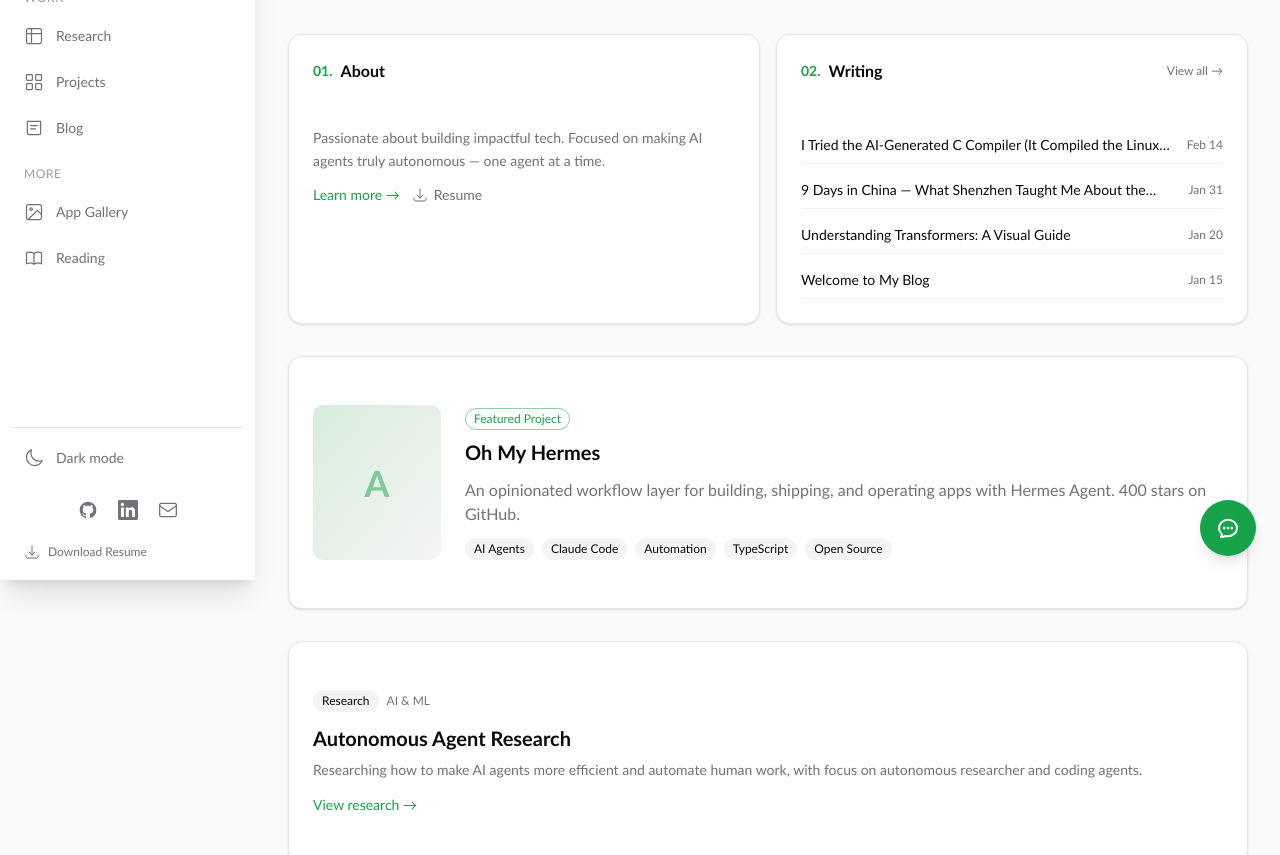
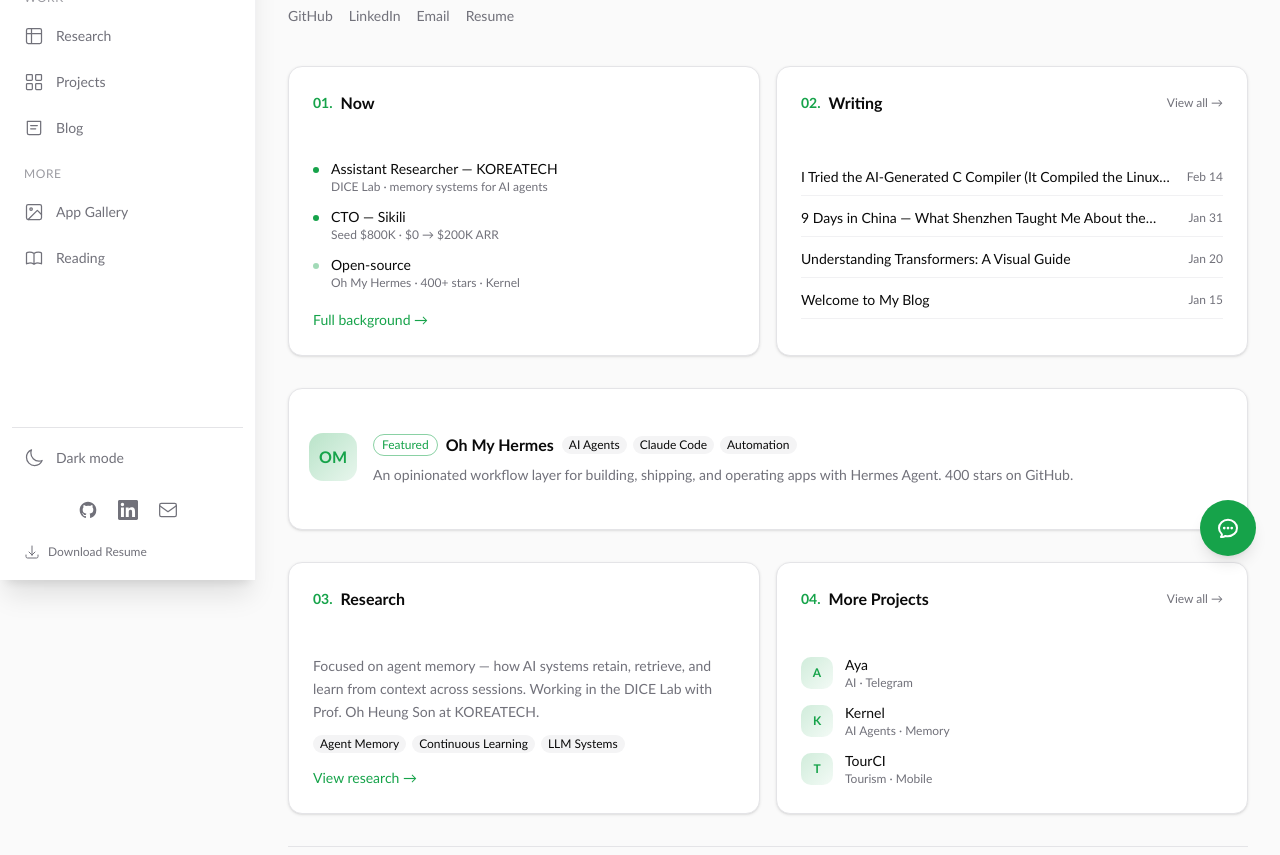
Before and after one commit to Salomondiei08/portfolio, a Next.js app: page / in a window 1280 px wide. Shown: the part 220-1075 px from the top of the page. Built offline with nearby package versions, Linux system fonts and the light colour scheme.

Commit message:
feat: richer homepage — Now section, research, project list, social links in hero

```diff
--- a/src/app/page.tsx
+++ b/src/app/page.tsx
@@ -4,7 +4,7 @@
 import { Badge } from "@/components/ui/badge";
 import { NewsletterForm } from "@/components/portfolio/NewsletterForm";
 import { FadeIn, SlideIn } from "@/components/portfolio/animations";
-import { featuredProject } from "@/lib/portfolio-data";
+import { featuredProject, portfolioProjects } from "@/lib/portfolio-data";
 import { getAllPosts } from "@/lib/markdown";
 
 export default function Home() {
@@ -14,14 +14,14 @@
     href: `/blog/${post.slug}`,
   }));
 
+  const otherProjects = portfolioProjects.filter((p) => p.id !== featuredProject.id).slice(0, 3);
+
   return (
     <div className="space-y-8">
-      {/* Hero Section — rendered immediately (no animation wrapper) so the h1 is the LCP element */}
-      <section className="space-y-4 pb-4">
+      {/* Hero */}
+      <section className="space-y-4 pb-2">
         <p className="text-muted-foreground">Hello, I&apos;m</p>
-        <h1 className="text-4xl md:text-5xl font-bold tracking-tight">
-          Salomon Diei
-        </h1>
+        <h1 className="text-4xl md:text-5xl font-bold tracking-tight">Salomon Diei</h1>
         <div className="flex items-center gap-3">
           <div className="h-px w-12 bg-primary" />
           <h2 className="text-xl text-muted-foreground">AI Engineer & Researcher</h2>
@@ -29,45 +29,57 @@
         <p className="text-muted-foreground leading-relaxed max-w-2xl">
           Building intelligent systems and researching memory for self-learning, evolving agents.
         </p>
+        <div className="flex gap-4 text-sm pt-1">
+          <a href="https://github.com/salomondiei08" target="_blank" rel="noopener noreferrer" className="text-muted-foreground hover:text-primary transition-colors">GitHub</a>
+          <a href="https://linkedin.com/in/salomondiei" target="_blank" rel="noopener noreferrer" className="text-muted-foreground hover:text-primary transition-colors">LinkedIn</a>
+          <a href="mailto:salomondiei08@gmail.com" className="text-muted-foreground hover:text-primary transition-colors">Email</a>
+          <a href="/Salomon_Academic_Resume.pdf" download="Salomon_Diei_Resume.pdf" className="text-muted-foreground hover:text-primary transition-colors">Resume</a>
+        </div>
       </section>
 
-      {/* Top Cards: About + Writing */}
+      {/* Now + Writing */}
       <div className="grid md:grid-cols-2 gap-4">
-        {/* About Card */}
         <FadeIn delay={100}>
-          <Card className="bg-card border-border hover:border-primary/50 transition-all duration-300 group card-hover h-full">
+          <Card className="bg-card border-border hover:border-primary/50 transition-all duration-300 h-full">
             <CardHeader className="pb-3">
               <CardTitle className="text-base font-semibold flex items-center gap-2">
                 <span className="text-primary text-sm">01.</span>
-                About
+                Now
               </CardTitle>
             </CardHeader>
-            <CardContent className="space-y-3">
-              <p className="text-sm text-muted-foreground leading-relaxed">
-                Passionate about building impactful tech. Focused on making AI agents truly autonomous — one agent at a time.
-              </p>
-              <div className="flex items-center gap-3">
+            <CardContent className="space-y-4">
+              <div className="space-y-3">
+                <div className="flex items-start gap-3">
+                  <div className="w-1.5 h-1.5 rounded-full bg-primary mt-2 shrink-0" />
+                  <div>
+                    <p className="text-sm font-medium">Assistant Researcher — KOREATECH</p>
+                    <p className="text-xs text-muted-foreground">DICE Lab · memory systems for AI agents</p>
+                  </div>
+                </div>
+                <div className="flex items-start gap-3">
+                  <div className="w-1.5 h-1.5 rounded-full bg-primary mt-2 shrink-0" />
+                  <div>
+                    <p className="text-sm font-medium">CTO — Sikili</p>
+                    <p className="text-xs text-muted-foreground">Seed $800K · $0 → $200K ARR</p>
+                  </div>
+                </div>
+                <div className="flex items-start gap-3">
+                  <div className="w-1.5 h-1.5 rounded-full bg-primary/40 mt-2 shrink-0" />
+                  <div>
+                    <p className="text-sm font-medium">Open-source</p>
+                    <p className="text-xs text-muted-foreground">Oh My Hermes · 400+ stars · Kernel</p>
+                  </div>
+                </div>
+              </div>
               <Link href="/about" className="inline-flex text-sm text-primary hover:underline">
-                  Learn more →
+                Full background →
               </Link>
-                <a
-                  href="/Salomon_Academic_Resume.pdf"
-                  download="Salomon_Diei_Resume.pdf"
-                  className="inline-flex items-center gap-1.5 text-sm text-muted-foreground hover:text-primary transition-colors"
-                >
-                  <svg xmlns="http://www.w3.org/2000/svg" fill="none" viewBox="0 0 24 24" strokeWidth={1.5} stroke="currentColor" className="w-4 h-4">
-                    <path strokeLinecap="round" strokeLinejoin="round" d="M3 16.5v2.25A2.25 2.25 0 005.25 21h13.5A2.25 2.25 0 0021 18.75V16.5M16.5 12L12 16.5m0 0L7.5 12m4.5 4.5V3" />
-                  </svg>
-                  Resume
-                </a>
-              </div>
             </CardContent>
           </Card>
         </FadeIn>
 
-        {/* Recent Writing Card */}
         <FadeIn delay={200}>
-          <Card className="bg-card border-border hover:border-primary/50 transition-all duration-300 card-hover h-full">
+          <Card className="bg-card border-border hover:border-primary/50 transition-all duration-300 h-full">
             <CardHeader className="pb-3">
               <div className="flex items-center justify-between">
                 <CardTitle className="text-base font-semibold flex items-center gap-2">
@@ -80,7 +92,7 @@
               </div>
             </CardHeader>
             <CardContent>
-              <div className="space-y-2">
+              <div className="space-y-1">
                 {recentPosts.map((post) => (
                   <Link key={post.href} href={post.href} className="block group/post">
                     <div className="flex items-center justify-between py-2 border-b border-border/50 group-hover/post:border-primary/30 transition-colors">
@@ -97,30 +109,28 @@
         </FadeIn>
       </div>
 
-      {/* Featured Project - Full Width */}
+      {/* Featured Project */}
       <SlideIn direction="up" delay={300}>
         <Link href={`/projects#${featuredProject.id}`} className="block group">
-          <Card className="bg-card border-border hover:border-primary/50 transition-all duration-300 overflow-hidden card-hover">
-            <CardContent className="p-6">
-              <div className="flex flex-col md:flex-row gap-6">
-                <div className="md:w-32 h-24 md:h-auto rounded-lg bg-gradient-to-br from-primary/20 to-secondary flex items-center justify-center shrink-0">
-                  <span className="text-4xl font-bold text-primary/50">A</span>
+          <Card className="bg-card border-border hover:border-primary/50 transition-all duration-300">
+            <CardContent className="p-5">
+              <div className="flex flex-col sm:flex-row gap-4">
+                <div className="w-12 h-12 rounded-xl bg-gradient-to-br from-primary/30 to-primary/10 flex items-center justify-center shrink-0">
+                  <span className="text-primary font-bold text-base">OM</span>
                 </div>
-                <div className="flex-1 space-y-3">
-                  <div className="flex items-start justify-between gap-4">
-                    <div>
-                      <Badge variant="outline" className="mb-2 text-xs border-primary/50 text-primary">Featured Project</Badge>
-                      <h3 className="text-xl font-semibold group-hover:text-primary transition-colors">
+                <div className="flex-1 space-y-2">
+                  <div className="flex items-center gap-2 flex-wrap">
+                    <Badge variant="outline" className="text-xs border-primary/50 text-primary">Featured</Badge>
+                    <h3 className="text-base font-semibold group-hover:text-primary transition-colors">
                       {featuredProject.title}
                     </h3>
+                    <div className="flex flex-wrap gap-1.5">
+                      {featuredProject.tags.slice(0, 3).map((tag) => (
+                        <Badge key={tag} variant="secondary" className="text-xs px-1.5 py-0">{tag}</Badge>
+                      ))}
                     </div>
                   </div>
-                  <p className="text-muted-foreground">{featuredProject.description}</p>
-                  <div className="flex flex-wrap gap-2">
-                    {featuredProject.tags.map((tag) => (
-                      <Badge key={tag} variant="secondary" className="text-xs">{tag}</Badge>
-                    ))}
-                  </div>
+                  <p className="text-sm text-muted-foreground">{featuredProject.description}</p>
                 </div>
               </div>
             </CardContent>
@@ -128,56 +138,78 @@
         </Link>
       </SlideIn>
 
-      {/* Research Card */}
+      {/* Research + More Projects */}
+      <div className="grid md:grid-cols-2 gap-4">
         <FadeIn delay={400}>
-        <Link href="/research" className="block group">
-          <Card className="bg-card border-border hover:border-primary/50 transition-all duration-300 card-hover">
-            <CardContent className="p-6">
-              <div className="flex items-center gap-2 mb-3">
-                <Badge variant="secondary">Research</Badge>
-                <span className="text-xs text-muted-foreground">AI & ML</span>
+          <Link href="/research" className="block group h-full">
+            <Card className="bg-card border-border hover:border-primary/50 transition-all duration-300 h-full">
+              <CardHeader className="pb-3">
+                <CardTitle className="text-base font-semibold flex items-center gap-2">
+                  <span className="text-primary text-sm">03.</span>
+                  Research
+                </CardTitle>
+              </CardHeader>
+              <CardContent className="space-y-3">
+                <p className="text-sm text-muted-foreground leading-relaxed">
+                  Focused on agent memory — how AI systems retain, retrieve, and learn from context across sessions. Working in the DICE Lab with Prof. Oh Heung Son at KOREATECH.
+                </p>
+                <div className="flex flex-wrap gap-1.5">
+                  {["Agent Memory", "Continuous Learning", "LLM Systems"].map((t) => (
+                    <Badge key={t} variant="secondary" className="text-xs px-1.5 py-0">{t}</Badge>
+                  ))}
                 </div>
-              <h3 className="text-xl font-bold mb-2 group-hover:text-primary transition-colors">
-                Autonomous Agent Research
-              </h3>
-              <p className="text-sm text-muted-foreground mb-3">
-                Researching how to make AI agents more efficient and automate human work, with focus on autonomous researcher and coding agents.
-              </p>
                 <span className="text-sm text-primary">View research →</span>
               </CardContent>
             </Card>
           </Link>
         </FadeIn>
 
-      {/* Newsletter Section */}
+        <FadeIn delay={450}>
+          <Card className="bg-card border-border h-full">
+            <CardHeader className="pb-3">
+              <div className="flex items-center justify-between">
+                <CardTitle className="text-base font-semibold flex items-center gap-2">
+                  <span className="text-primary text-sm">04.</span>
+                  More Projects
+                </CardTitle>
+                <Link href="/projects" className="text-xs text-muted-foreground hover:text-primary transition-colors">
+                  View all →
+                </Link>
+              </div>
+            </CardHeader>
+            <CardContent>
+              <div className="space-y-3">
+                {otherProjects.map((project) => (
+                  <Link key={project.id} href={`/projects#${project.id}`} className="flex items-center gap-3 group/p">
+                    <div className="w-8 h-8 rounded-lg bg-gradient-to-br from-primary/20 to-primary/5 flex items-center justify-center shrink-0">
+                      <span className="text-primary text-xs font-bold">
+                        {project.title.split(" ").map((w: string) => w[0]).join("").slice(0, 2).toUpperCase()}
+                      </span>
+                    </div>
+                    <div className="min-w-0">
+                      <p className="text-sm font-medium group-hover/p:text-primary transition-colors truncate">{project.title}</p>
+                      <p className="text-xs text-muted-foreground truncate">{project.tags.slice(0, 2).join(" · ")}</p>
+                    </div>
+                  </Link>
+                ))}
+              </div>
+            </CardContent>
+          </Card>
+        </FadeIn>
+      </div>
+
+      {/* Newsletter */}
       <FadeIn delay={500}>
-        <section className="pt-8 border-t border-border">
+        <section className="pt-6 border-t border-border">
           <div className="flex flex-col md:flex-row md:items-center justify-between gap-6">
             <div>
               <h3 className="font-semibold mb-1">Stay Updated</h3>
-              <p className="text-sm text-muted-foreground">
-                Get notified about new research, projects, and blog posts.
-              </p>
+              <p className="text-sm text-muted-foreground">New research, projects, and writing.</p>
             </div>
             <NewsletterForm />
           </div>
         </section>
       </FadeIn>
-
-      {/* Footer Links */}
-      <FadeIn delay={600}>
-        <section className="flex flex-wrap gap-4 pt-4 text-sm">
-          <a href="https://github.com/salomondiei08" target="_blank" rel="noopener noreferrer" className="text-muted-foreground hover:text-primary transition-colors">
-            GitHub
-          </a>
-          <a href="https://linkedin.com/in/salomondiei" target="_blank" rel="noopener noreferrer" className="text-muted-foreground hover:text-primary transition-colors">
-            LinkedIn
-          </a>
-          <a href="mailto:salomondiei08@gmail.com" className="text-muted-foreground hover:text-primary transition-colors">
-            Email
-          </a>
-        </section>
-      </FadeIn>
     </div>
   );
 }
```
Lines whose indentation alone changed are shown as unchanged.
